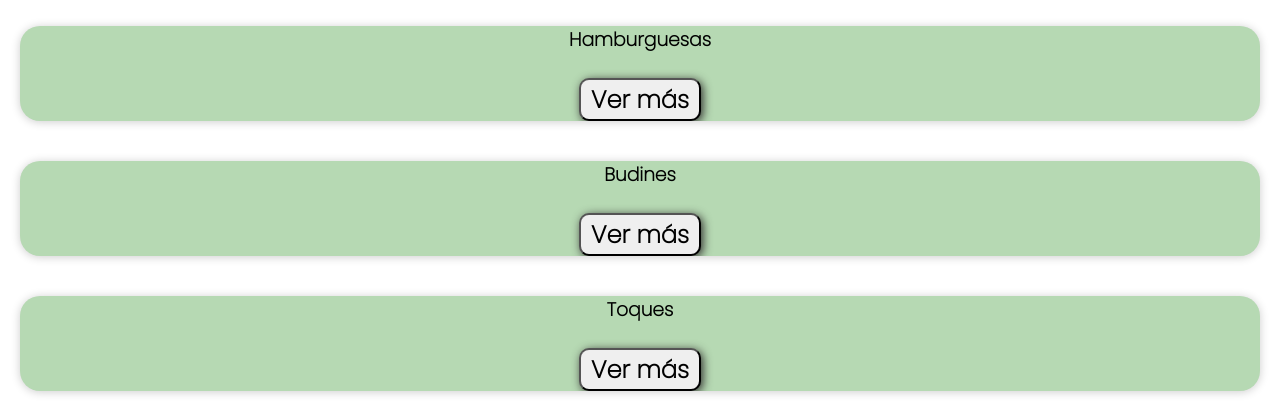
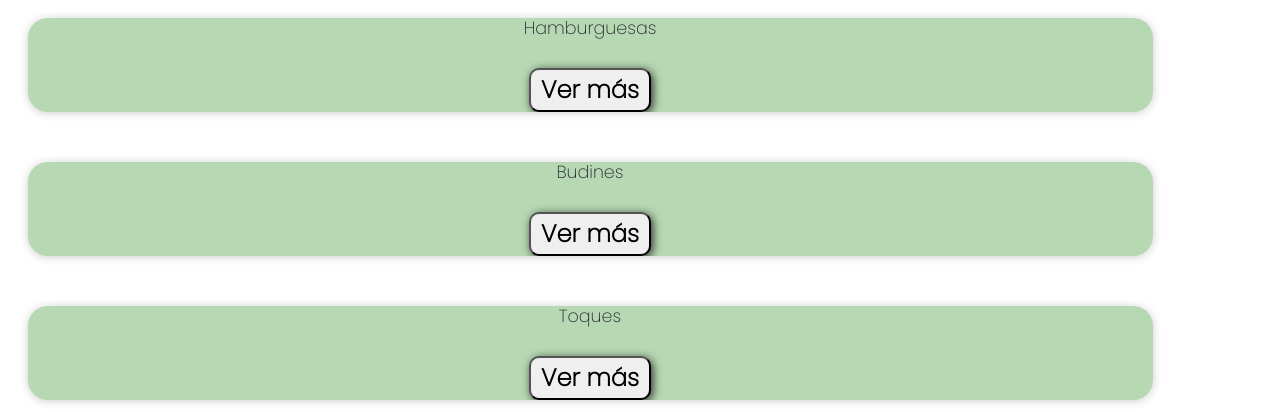
Before and after one commit to MelPriscila/Codigovegan, a plain HTML site: page Secciones/produtos.html in a window 1280 px wide. Shown: the part 320-732 px from the top of the page. Drawn offline with nearby package versions, Linux system fonts and the light colour scheme; a web font is replaced by a local one.

Commit message:
Cambios en las secciones

```diff
--- a/Secciones/produtos.html
+++ b/Secciones/produtos.html
@@ -5,6 +5,7 @@
     <meta charset="UTF-8">
     <meta http-equiv="X-UA-Compatible" content="IE=edge">
     <meta name="viewport" content="width=device-width, initial-scale=1.0">
+    <link href="https://cdn.jsdelivr.net/npm/bootstrap@5.1.3/dist/css/bootstrap.min.css" rel="stylesheet" integrity="sha384-1BmE4kWBq78iYhFldvKuhfTAU6auU8tT94WrHftjDbrCEXSU1oBoqyl2QvZ6jIW3" crossorigin="anonymous">
     <link rel="stylesheet" href="../style/estilos.css">
     <title>Document</title>
 </head>
@@ -80,6 +81,7 @@
                 </a>
             </div>
         </footer>
+        <script src="https://cdn.jsdelivr.net/npm/bootstrap@5.1.3/dist/js/bootstrap.bundle.min.js" integrity="sha384-ka7Sk0Gln4gmtz2MlQnikT1wXgYsOg+OMhuP+IlRH9sENBO0LRn5q+8nbTov4+1p" crossorigin="anonymous"></script>
 </body>
 
 </html>
--- a/style/estilos.css
+++ b/style/estilos.css
@@ -88,7 +88,7 @@ a {
 
 
 /* Main */
-@media (min-width: 576x) {
+@media (min-width: 360px) {
     .contenidoInicio{
         display: grid;
         grid-template-columns: repeat(2, 1fr);
@@ -140,7 +140,7 @@ footer{
 .productos{
     background-color: rgb(159, 208, 114);
     border-radius: 2rem;
-    margin-top: 2rem;
+    margin-top: 3rem;
     overflow:hidden;
     background: rgb(182, 217, 179);
     box-shadow:0px 1px 10px rgba(0,0,0,0.2) ;
@@ -182,7 +182,7 @@ button:hover{
     padding: 20px;
     margin-top: 1rem;
 }
-@media (min-width: 768px) {
+@media (min-width:  360px) {
     .formularioInput {
         width: 50%;
     }
```
